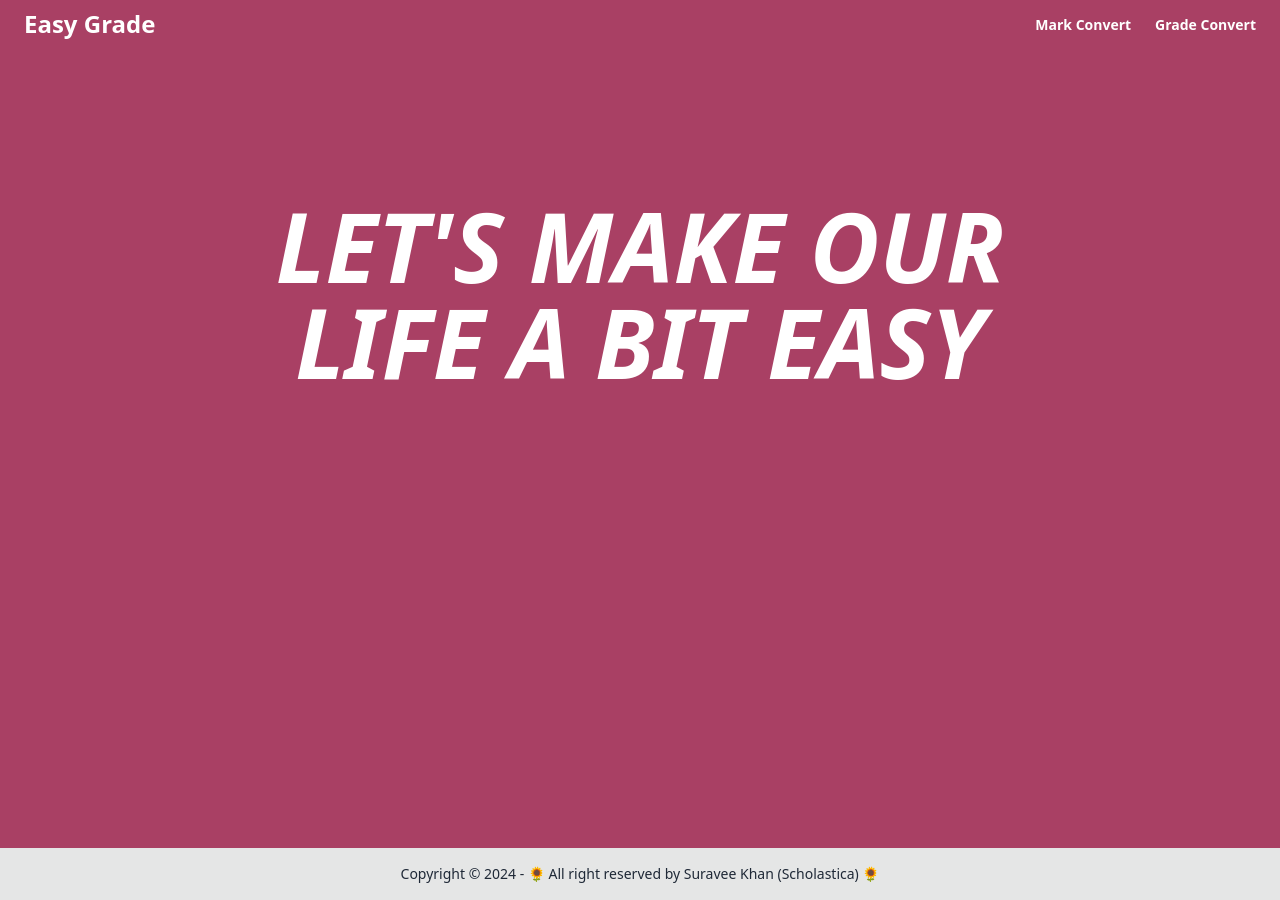
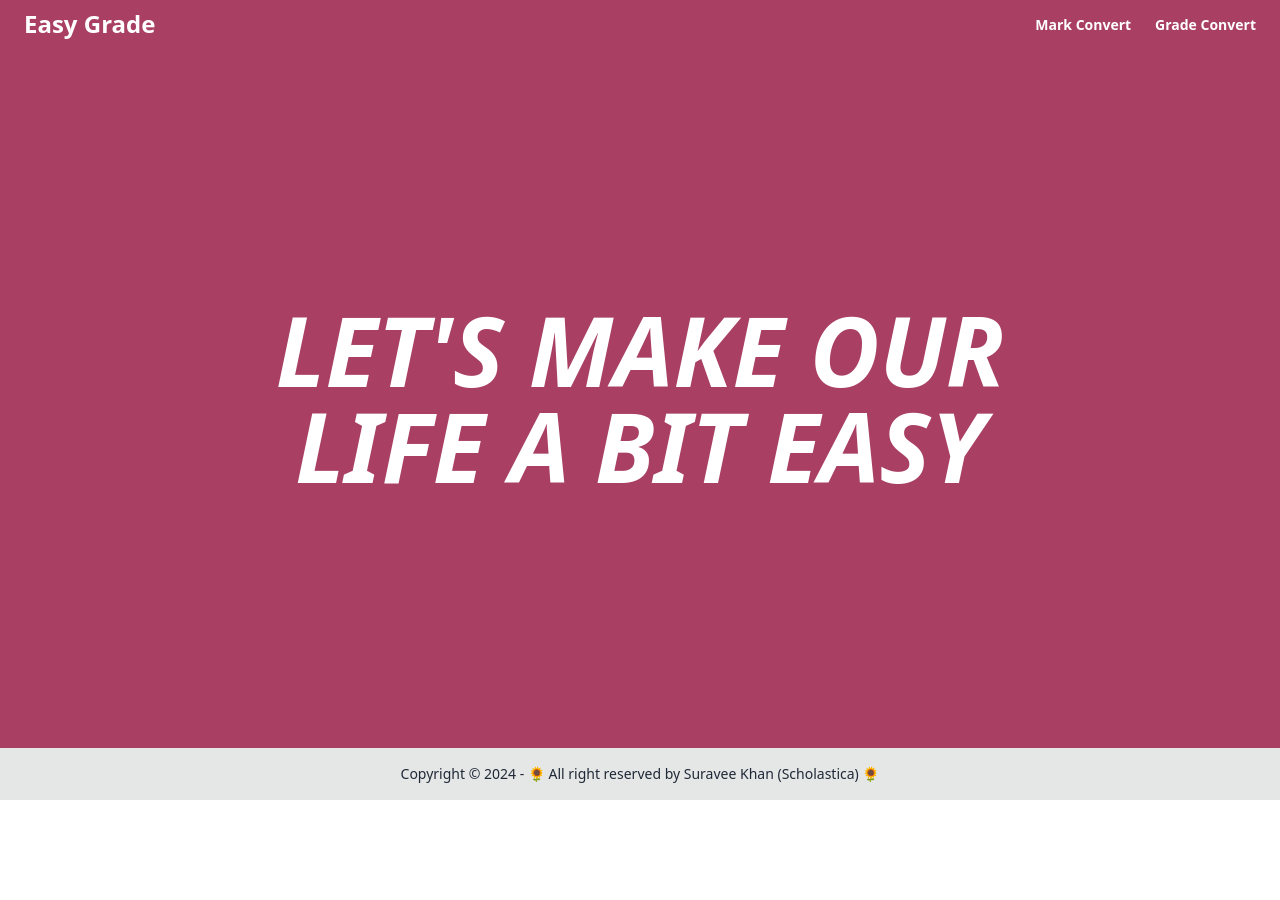
Before and after one commit to sazidhayatkhan/easy-grade, a Next.js app: page / in a window 1280 px wide. After the commit the page ends 800 px from the top, so only its background shows below. Built offline with nearby package versions, Linux system fonts and the light colour scheme.

Commit message:
fixed homepage

```diff
--- a/src/views/page-home/index.tsx
+++ b/src/views/page-home/index.tsx
@@ -4,8 +4,8 @@ type Props = {}
 
 const HomeUI = (props: Props) => {
   return (
-    <div className='bg-primary min-h-screen'>
-      <div className='w-[90%] md:w-[70%] mx-auto flex justify-center items-center pt-[150px]'>
+    <div className='bg-primary h-[calc(100vh-100px)] flex justify-center items-center'>
+      <div className='w-[90%] md:w-[70%]'>
         <p className='text-center text-white text-6xl md:text-8xl font-bold italic anton uppercase'>Let's make our life a bit easy</p>
       </div>
     </div>
```
